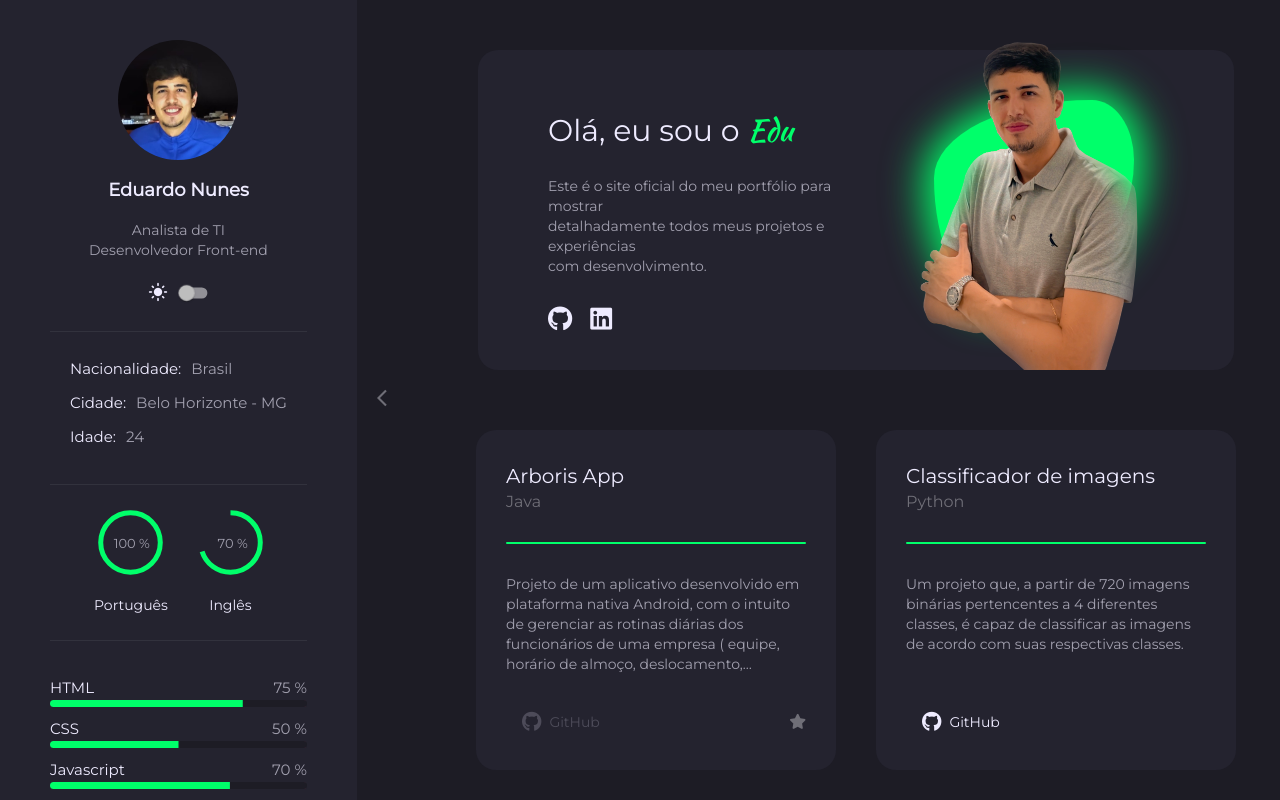
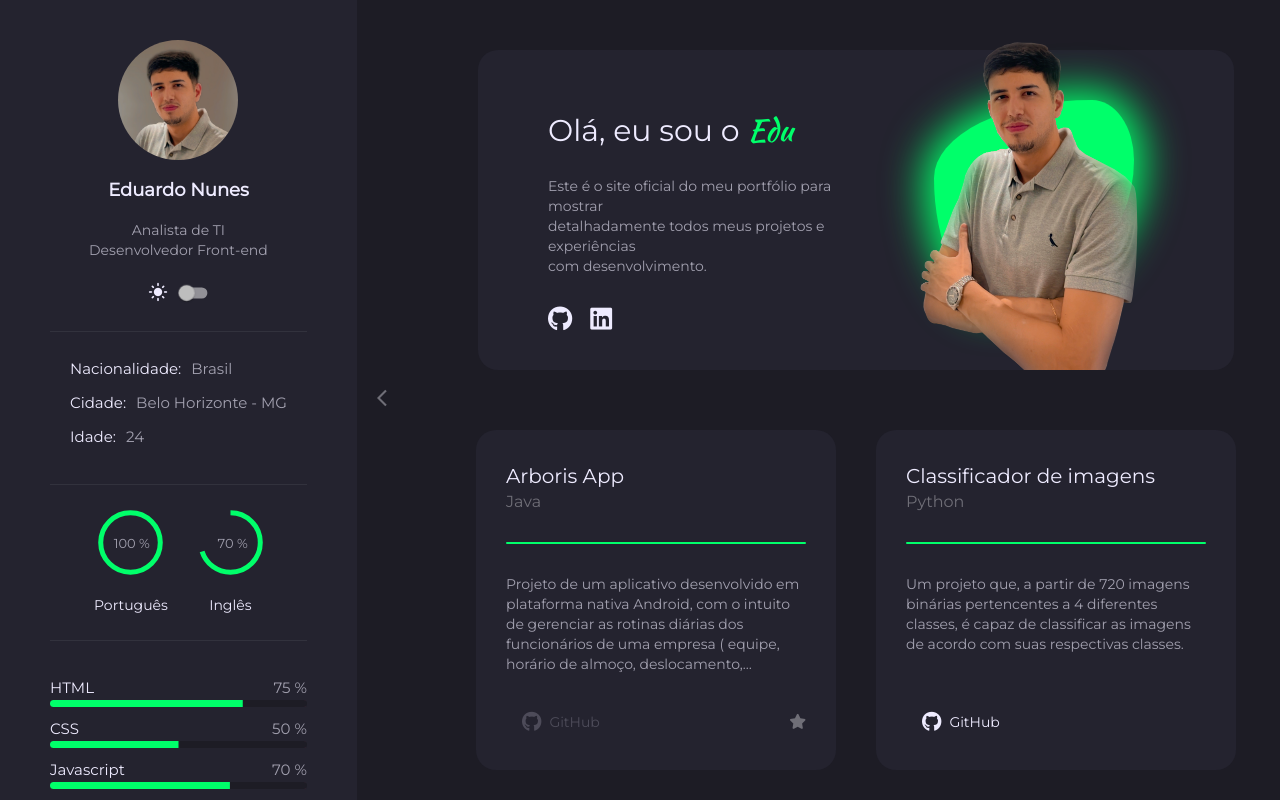
Before and after one commit to eduardo-n/meu-portfolio, an Angular app: page /home in a window 1280 px wide. Built offline with nearby package versions, Linux system fonts and the light colour scheme.

Commit message:
Alterando foto de perfil

```diff
--- a/src/app/modules/home/components/container-profile/container-profile.component.html
+++ b/src/app/modules/home/components/container-profile/container-profile.component.html
@@ -1,7 +1,7 @@
 <div class="container-profile" *ngIf="profileData">
 
   <div class="bx-personal-data">
-    <div class="profile-picture"></div>
+    <div class="profile-picture" style="background-image: url('assets/images/profile/euPerfil.png');"></div>
     <span class="profile-name">{{profileData?.name}}</span>
     <div class="bx-specialties">
       <span class="profile-specialty" *ngFor="let specialty of profileData.specialties">{{specialty.title}}<br></span>
--- a/src/app/modules/home/components/container-profile/container-profile.component.scss
+++ b/src/app/modules/home/components/container-profile/container-profile.component.scss
@@ -12,7 +12,6 @@
       width: 120px;
       height: 120px;
       border-radius: 50%;
-      background-image: url('../../../../../assets/images/profile/eu-perfil.jpg');
       background-size: cover;
       background-position: center;
     }
```
Also changed, not shown: src/assets/images/profile/eu-perfil.jpg (deleted), src/assets/images/profile/euPerfil.png (added).
